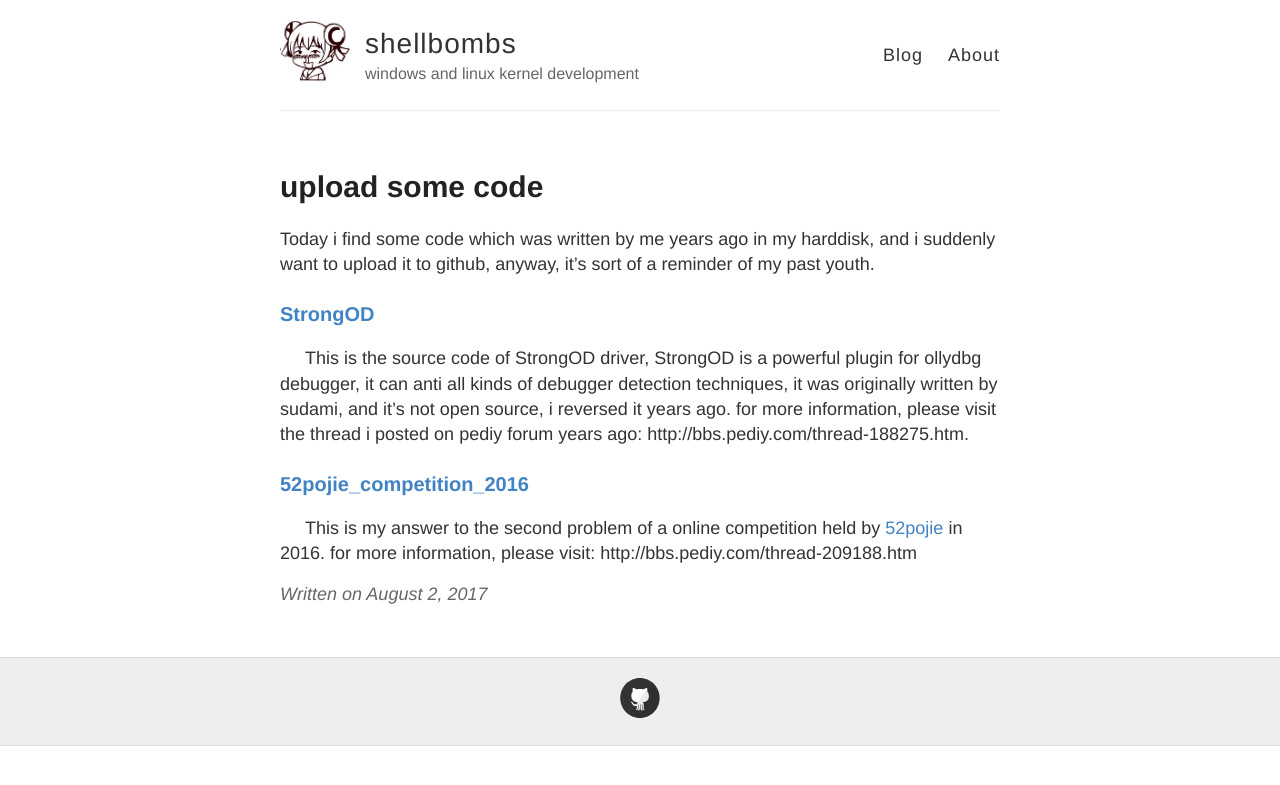
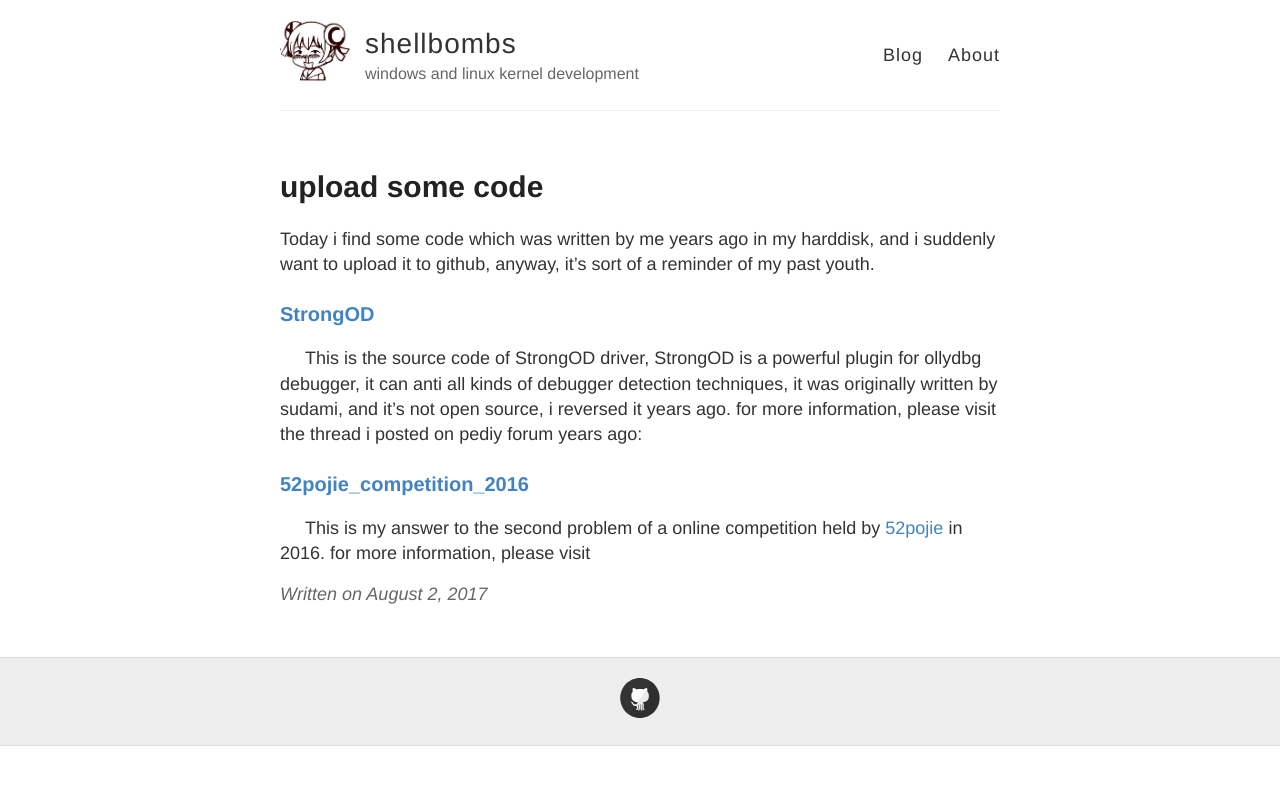
Before and after one commit to shellbombs/shellbombs.github.io, a Jekyll site: the page built from _posts/2017-8-2-upload-code.md, in a window 1280 px wide. Shown: the top 785 px of the page. Built offline with Jekyll 4.4.1, drawn with Linux system fonts in a browser that asks for light colours.

Commit message:
fixed hyperlink issue

```diff
--- a/_posts/2017-8-2-upload-code.md
+++ b/_posts/2017-8-2-upload-code.md
@@ -7,8 +7,8 @@ Today i find some code which was written by me years ago in my harddisk, and i s
 
 ### [StrongOD](https://github.com/shellbombs/StrongOD)
 
-&nbsp;&nbsp;&nbsp;&nbsp;&nbsp;This is the source code of StrongOD driver, StrongOD is a powerful plugin for ollydbg debugger, it can anti all kinds of debugger detection techniques, it was originally written by sudami, and it's not open source, i reversed it years ago. for more information, please visit the thread i posted on pediy forum years ago: http://bbs.pediy.com/thread-188275.htm.
+&nbsp;&nbsp;&nbsp;&nbsp;&nbsp;This is the source code of StrongOD driver, StrongOD is a powerful plugin for ollydbg debugger, it can anti all kinds of debugger detection techniques, it was originally written by sudami, and it's not open source, i reversed it years ago. for more information, please visit the thread i posted on pediy forum years ago: [](http://bbs.pediy.com/thread-188275.htm)
 
 ### [52pojie_competition_2016](https://github.com/shellbombs/52pojie_competition_2016)
 
-&nbsp;&nbsp;&nbsp;&nbsp;&nbsp;This is my answer to the second problem of a online competition held by [52pojie](http://www.52pojie.cn) in 2016. for more information, please visit: http://bbs.pediy.com/thread-209188.htm
+&nbsp;&nbsp;&nbsp;&nbsp;&nbsp;This is my answer to the second problem of a online competition held by [52pojie](http://www.52pojie.cn) in 2016. for more information, please visit [](http://bbs.pediy.com/thread-209188.htm)
```
